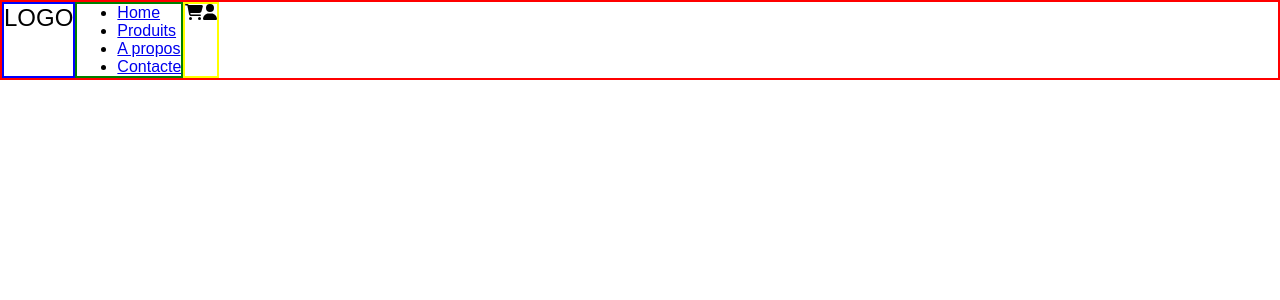
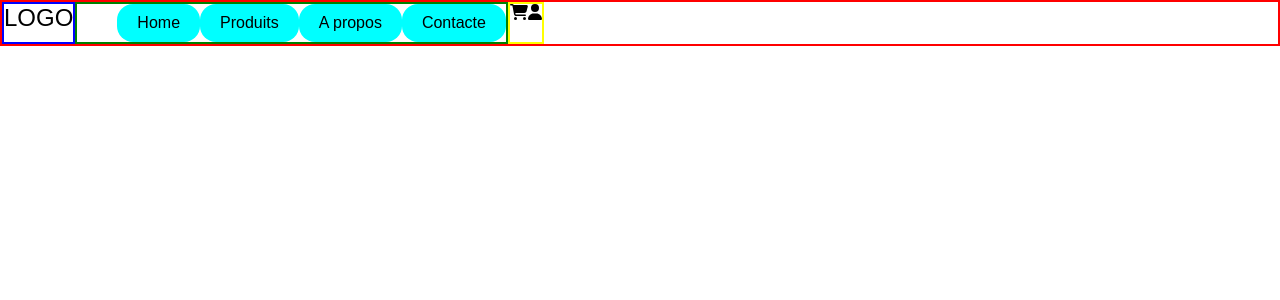
Before and after one commit to flamedevilfruit/react-store, a React (Create React App) app: page / in a window 1280 px wide. Shown: the top 300 px of the page. Built offline with nearby package versions, Linux system fonts and the light colour scheme.

Commit message:
in progress

```diff
--- a/src/assets/styles/index.css
+++ b/src/assets/styles/index.css
@@ -20,6 +20,19 @@
 
 .nav_element {
   border: 2px solid green;
+  display: flex;
+  flex-direction: row;
+  text-decoration: none;
+  color: black;
+}
+
+.nav_element li, a{
+  list-style-type: none;
+  text-decoration: none;
+  color: black;
+  padding: 10px;
+  background-color: aqua;
+  border-radius: 1rem;
 }
 
 .icons {
```
